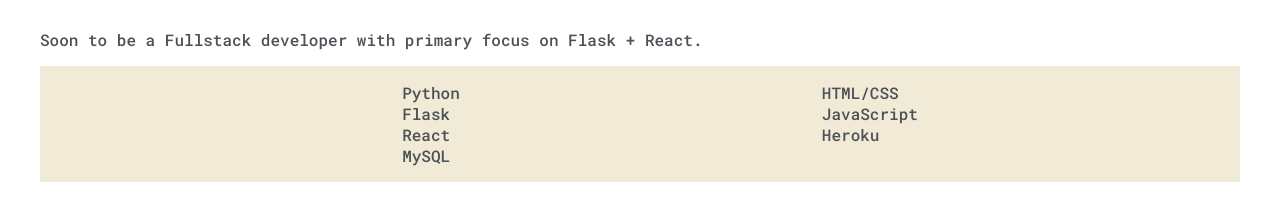
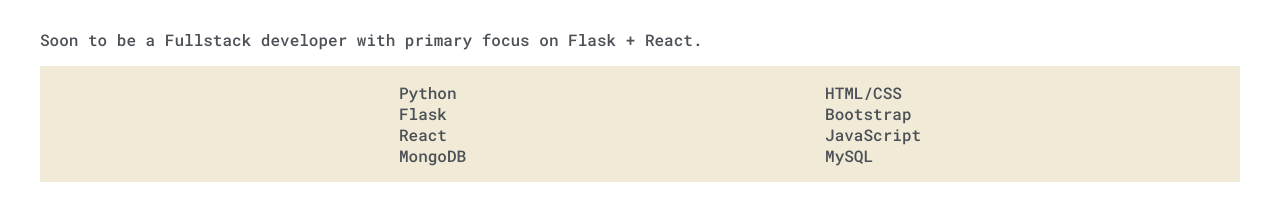
Before and after one commit to saudshaikh724/Portfolio, a plain HTML site: page index.html in a window 1280 px wide. Shown: the part 926-1142 px from the top of the page. Drawn offline with Linux system fonts and the light colour scheme.

Commit message:
Update index.html

```diff
--- a/index.html
+++ b/index.html
@@ -89,13 +89,14 @@
 							<li>Python</li>
 							<li>Flask</li>
 							<li>React</li>
-							<li>MySQL</li>
+							<li>MongoDB</li>
 						</ul>
 
 						<ul>
 							<li>HTML/CSS</li>
+							<li>Bootstrap</li>
 							<li>JavaScript</li>
-							<li>Heroku</li>
+							<li>MySQL</li>
 						</ul>
 
 					</div>
```
